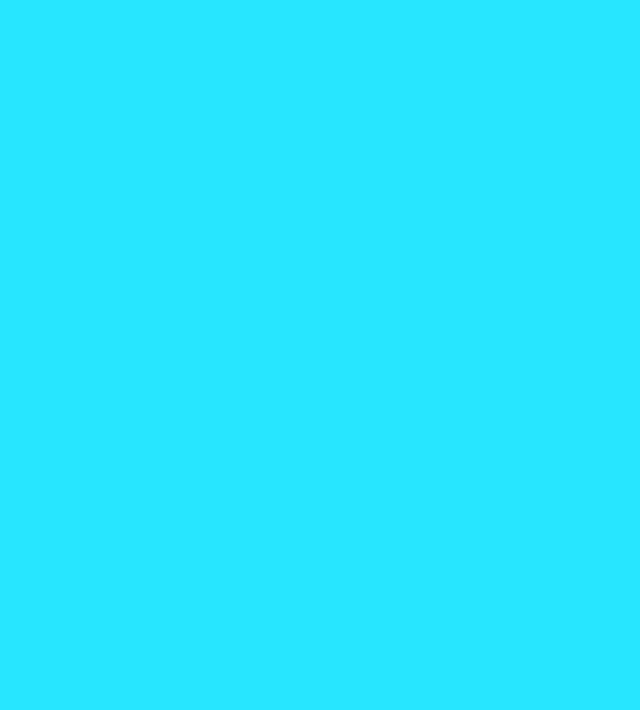
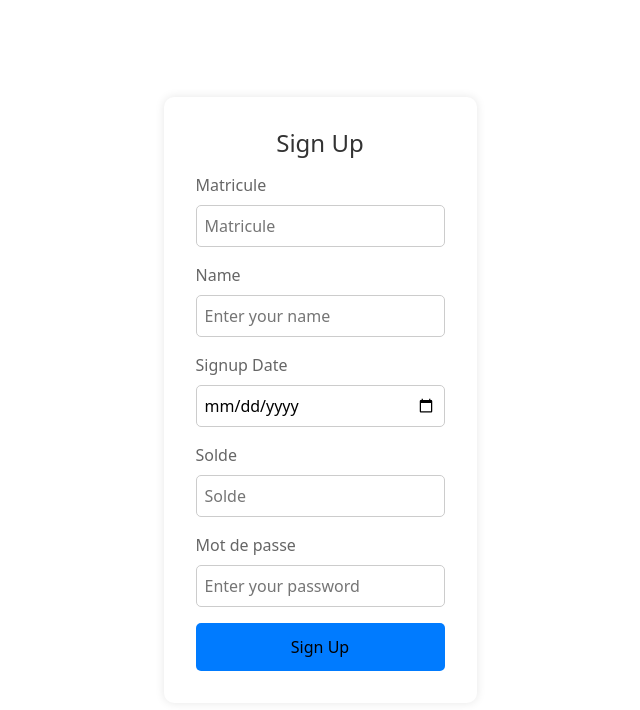
Before and after one commit to WASSIMCHAWCH/F-HR-APP, a React (Create React App) app: page /signin in a window 1280 px wide. Before the commit this address had no page. Shown: the top 710 px of the page, without its empty margins (320-960 px from the left). Built offline with nearby package versions, Linux system fonts and the light colour scheme.

Commit message:
login accounts

```diff
--- a/public/index.html
+++ b/public/index.html
@@ -9,7 +9,6 @@
       name="description"
       content="Web site created using create-react-app"
     />
-    <link rel="apple-touch-icon" href="%PUBLIC_URL%/logo192.png" />
     <!--
       manifest.json provides metadata used when your web app is installed on a
       user's mobile device or desktop. See https://developers.google.com/web/fundamentals/web-app-manifest/
--- a/src/App.js
+++ b/src/App.js
@@ -4,6 +4,7 @@ import Home from './components/home';
 import Calendar from './components/Calendar';
 import History from './components/History';
 import Login from './components/login';
+import Signin from "./components/signin";
 import React from 'react';
 
 const App = () => {
@@ -13,7 +14,16 @@ return (
 
 <Router>
   <Routes>
-    <Route path="/" element={<Login />} />
+    <Route path="/login" element={<Login />} />
+        <Route
+          path="/home"
+          element={
+              <Layout>
+                  <Home />
+              </Layout>
+          }
+      />
+          <Route path="/signin" element={<Signin />} />
         <Route
           path="/home"
           element={
--- a/src/components/login.js
+++ b/src/components/login.js
@@ -1,23 +1,33 @@
 import React, { useState } from "react";
 import { useNavigate } from "react-router-dom";
 import "./login.css";
+import axios from 'axios';
 
-function Login() {
-    const [matricul, setMatricul] = useState("");
-    const [password, setPassword] = useState("");
-    const [error, setError] = useState("");
+function Signin() {
+    const [values, setValues] = useState({
+        matricule: '',
+        password: ''
+    });
 
-    const navigate = useNavigate(); // Correct usage of useNavigate
+    const [error, setError] = useState('');
 
-    const handleLogin = (e) => {
-        e.preventDefault();
-        // Simple authentication logic (replace with real authentication)
-        if (matricul === "123" && password === "password") {
-            navigate("/home"); // Redirect to the home page upon successful login
-        } else {
-            setError("Invalid matricul or password");
-        }
-    };
+    const navigate = useNavigate();
+
+    const handleLogin = (event) => {
+        event.preventDefault();
+        axios.post('http://localhost:5000/login', values)
+        .then(res => {
+            if(res.data.Status === "Success"){
+                navigate('/home');
+            }else{
+                alert("Error");
+            }
+        })
+        .catch(err => {
+            console.log(err);
+            setError('Login failed. Please check your credentials.');
+        });
+    }
 
     return (
         <div className="login-container">
@@ -28,11 +38,11 @@ function Login() {
                     <label>Matricul</label>
                     <input
                         type="number"
-                        value={matricul}
-                        onChange={(e) => setMatricul(e.target.value)}
-                        placeholder="matricul"
+                        min="1"
+                        value={values.matricule}
+                        onChange={e => setValues({...values, matricule : e.target.value})}
+                        placeholder="matricule"
                         required
-                        maxLength="3"
                         onInput={(e) => {
                             if (e.target.value.length > 3) {
                                 e.target.value = e.target.value.slice(0, 3);
@@ -44,8 +54,8 @@ function Login() {
                     <label>Mot de passe</label>
                     <input
                         type="password"
-                        value={password}
-                        onChange={(e) => setPassword(e.target.value)}
+                        value={values.password}
+                        onChange={e => setValues({...values, password : e.target.value})}
                         placeholder="Enter your password"
                         required
                     />
@@ -58,4 +68,4 @@ function Login() {
     );
 }
 
-export default Login;
+export default Signin;
--- /dev/null
+++ b/src/components/signin.js
@@ -0,0 +1,105 @@
+import React, { useState } from "react";
+import { useNavigate } from "react-router-dom";
+import "./login.css";
+import axios from 'axios';
+
+function Signup() {
+    const [values, setValues] = useState({
+        matricule: '',
+        name: '',
+        signupDate: '',
+        solde: '',
+        password: '',
+    });
+
+    const [error, setError] = useState('');
+
+    const navigate = useNavigate();
+
+    const handleSignup = (event) => {
+        event.preventDefault();
+        axios.post('http://localhost:5000/signup', values)
+            .then(res => {
+                if(res.data.Status === "Success"){
+                    navigate('/login');
+                }else{
+                    alert("Error");
+                }
+            })
+            .catch(err => {
+                console.log(err);
+                setError('Sign in failed. Please check your credentials.');
+            });
+    }
+
+    return (
+        <div className="login-container">
+            <form onSubmit={handleSignup} className="login-form">
+                <h2>Sign Up</h2>
+                {error && <p className="error">{error}</p>}
+                <div className="form-group">
+                    <label>Matricule</label>
+                    <input
+                        type="number"
+                        min="1"
+                        value={values.matricule}
+                        onChange={e => setValues({ ...values, matricule: e.target.value })}
+                        placeholder="Matricule"
+                        required
+                        onInput={(e) => {
+                            if (e.target.value.length > 3) {
+                                e.target.value = e.target.value.slice(0, 3);
+                            }
+                        }}
+                    />
+                </div>
+                <div className="form-group">
+                    <label>Name</label>
+                    <input
+                        type="text"
+                        value={values.name}
+                        onChange={e => setValues({ ...values, name: e.target.value })}
+                        placeholder="Enter your name"
+                        required
+                    />
+                </div>
+                <div className="form-group">
+                    <label>Signup Date</label>
+                    <input
+                        type="date"
+                        value={values.signupDate}
+                        onChange={e => setValues({ ...values, signupDate: e.target.value })}
+                        required
+                    />
+                </div>
+                <div className="form-group">
+                    <label>Solde</label>
+                    <input
+                        type="number"
+                        value={values.solde}
+                        onChange={e => setValues({ ...values, solde: e.target.value })}
+                        placeholder="Solde"
+                        min="0"
+                        step="0.01" // Allow decimal values
+                        required
+                    />
+                </div>
+                <div className="form-group">
+                    <label>Mot de passe</label>
+                    <input
+                        type="password"
+                        value={values.password}
+                        onChange={e => setValues({ ...values, password: e.target.value })}
+                        placeholder="Enter your password"
+                        required
+                    />
+                </div>
+                <button type="submit" className="login-button">
+                    Sign Up
+                </button>
+            </form>
+        </div>
+    );
+}
+
+export default Signup;
--- a/src/index.js
+++ b/src/index.js
@@ -2,7 +2,7 @@
 import React from 'react';
 import ReactDOM from 'react-dom/client';
 import App from './App';
-
+import 'bootstrap/dist/css/bootstrap.min.css';
 
 
 const root = ReactDOM.createRoot(document.getElementById('root'));
```
Also changed, not shown: public/manifest.json.
